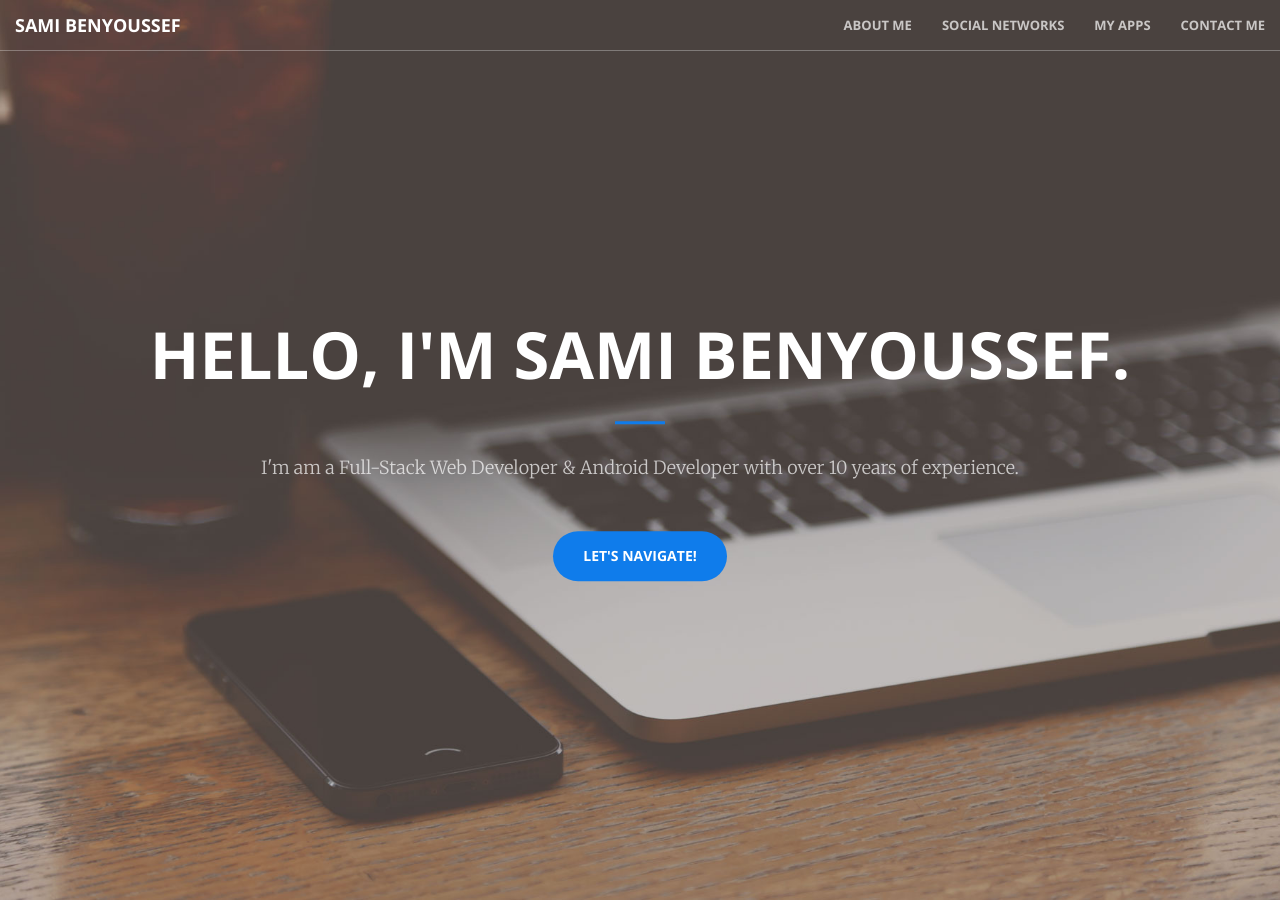
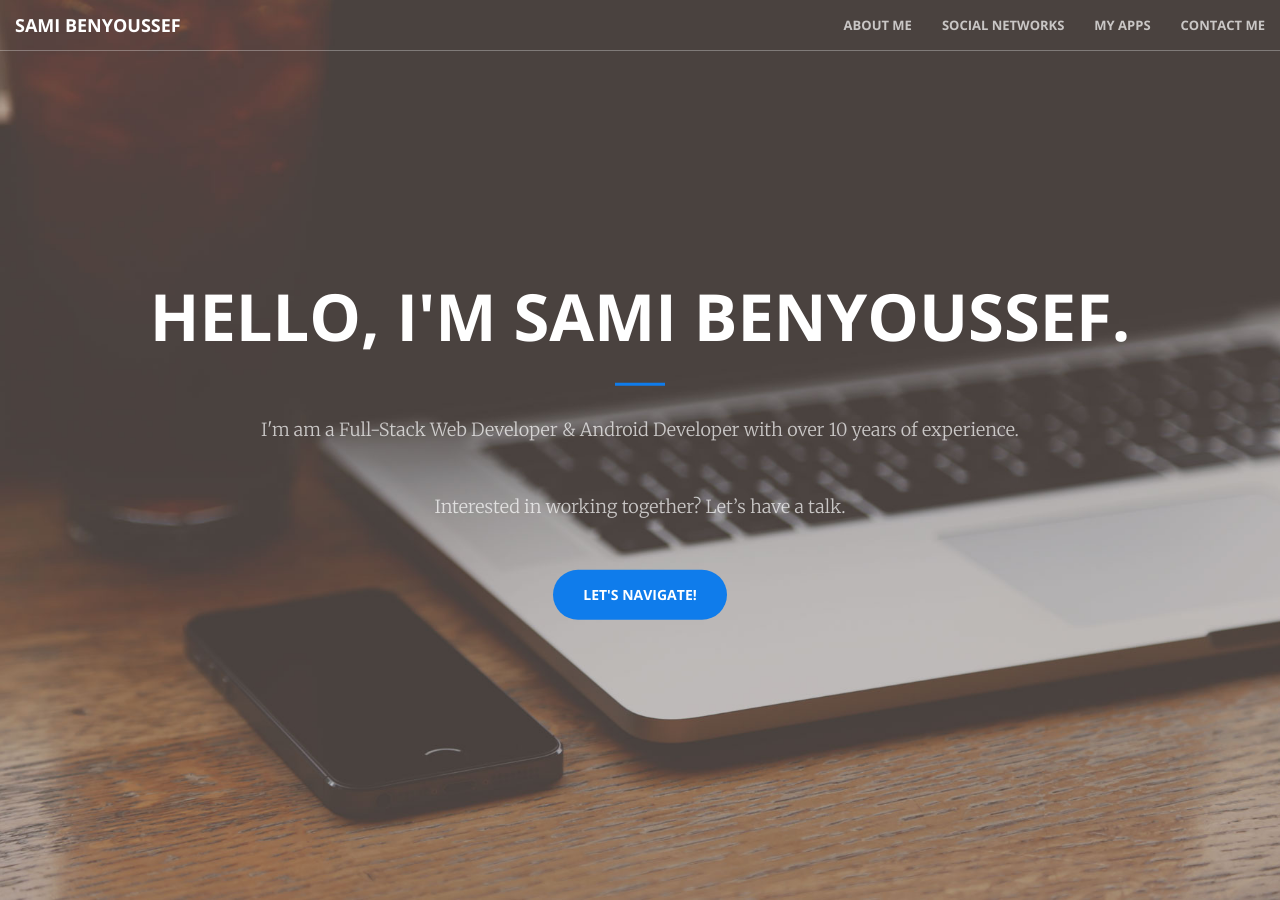
Before and after one commit to samiby/samiby.github.io, a Jekyll site: the page built from index.html, in a window 1280 px wide and 900 px high. Built offline with Jekyll 4.4.1, drawn with Linux system fonts in a browser that asks for light colours.

Commit message:
Update header.html

```diff
--- a/_includes/header.html
+++ b/_includes/header.html
@@ -4,6 +4,7 @@
             <h1>Hello, I'm Sami Benyoussef.</h1>
             <hr>
             <p>I'm am a Full-Stack Web Developer & Android Developer with over 10 years of experience.</p>
+            <p>Interested in working together? Let’s have a talk.</p>
             <a href="#about" class="btn btn-primary btn-xl page-scroll">Let's navigate!</a>
         </div>
     </div>
```
